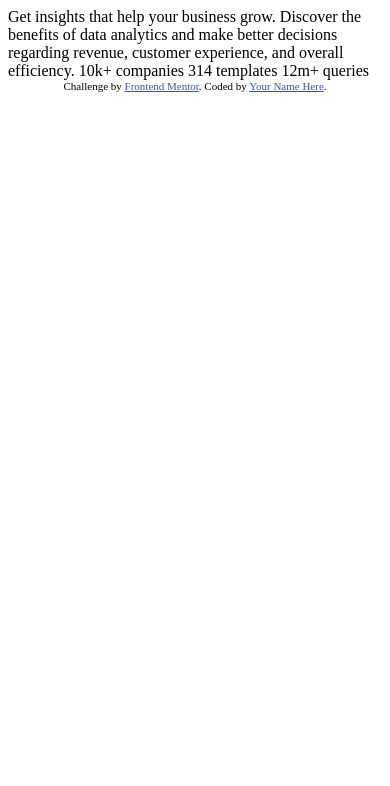
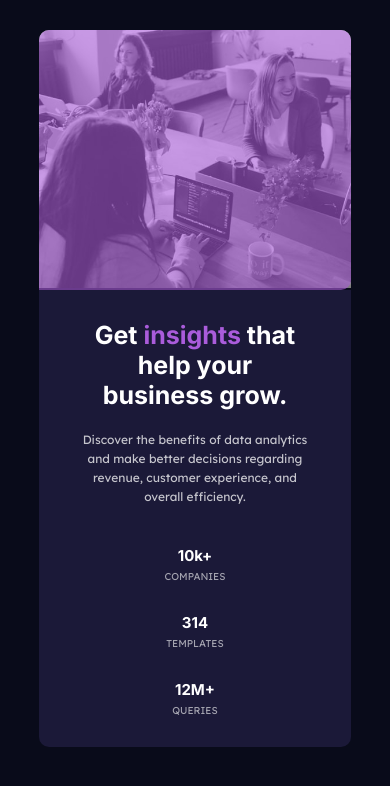
Before and after one commit to k1d12r04/stats-preview-card-component-main, a plain HTML site: page index.html in a window 390 px wide. Drawn offline with Linux system fonts and the light colour scheme.

Commit message:
Finish mobile and desktop versions

```diff
--- a/index.html
+++ b/index.html
@@ -1,33 +1,54 @@
 <!DOCTYPE html>
 <html lang="en">
   <head>
-  <meta charset="UTF-8">
-  <meta name="viewport" content="width=device-width, initial-scale=1.0"> <!-- displays site properly based on user's device -->
+    <meta charset="UTF-8" />
+    <meta name="viewport" content="width=device-width, initial-scale=1.0" />
 
-  <link rel="icon" type="image/png" sizes="32x32" href="./images/favicon-32x32.png">
-
+    <link
+      rel="icon"
+      type="image/png"
+      sizes="32x32"
+      href="./images/favicon-32x32.png"
+    />
+    <link rel="stylesheet" href="style.css" />
     <title>Frontend Mentor | Stats preview card component</title>
-
-  <!-- Feel free to remove these styles or customise in your own stylesheet 👍 -->
-  <style>
-    .attribution { font-size: 11px; text-align: center; }
-    .attribution a { color: hsl(228, 45%, 44%); }
-  </style>
   </head>
   <body>
+    <div class="stats-container">
+      <div class="main">
+        <div class="mobile-container">
+          <h2 class="main__title">
+            Get <span class="colored-text">insights</span> that help your business
+            grow.
+          </h2>
+          <p class="main__para">
+            Discover the benefits of data analytics and make better decisions
+            regarding revenue, customer experience, and overall efficiency.
+          </p>
+          <div class="statistics">
+            <div class="stat">
+              <h3 class="stat__number">10k+</h3>
+              <p class="stat__text">companies</p>
+            </div>
+            <div class="stat">
+              <h3 class="stat__number">314</h3>
+              <p class="stat__text">templates</p>
+            </div>
+            <div class="stat">
+              <h3 class="stat__number">12M+</h3>
+              <p class="stat__text">queries</p>
+            </div>
+        </div>
+        </div>
+      </div>
+      <div class="img-wrapper">
+        <img
+          class="stats-container__img"
+          src="./images/image-header-desktop.jpg"
+          alt=""
+        />
 
-  Get insights that help your business grow.
-
-  Discover the benefits of data analytics and make better decisions regarding revenue, customer
-  experience, and overall efficiency.
-
-  10k+ companies
-  314 templates
-  12m+ queries
-
-  <div class="attribution">
-    Challenge by <a href="https://www.frontendmentor.io?ref=challenge" target="_blank">Frontend Mentor</a>.
-    Coded by <a href="#">Your Name Here</a>.
+      </div>
     </div>
   </body>
 </html>
--- /dev/null
+++ b/style.css
@@ -0,0 +1,160 @@
+@import url("https://fonts.googleapis.com/css2?family=Inter:wght@400;700&family=Lexend+Deca&display=swap");
+
+*,
+*::before,
+*::after {
+  margin: 0;
+  padding: 0;
+  box-sizing: border-box;
+  font-size: inherit;
+}
+
+:root {
+  /* primary */
+  --clr-main-bg: hsl(233, 47%, 7%);
+  --clr-card-bg: hsl(244, 38%, 16%);
+  --clr-accent: hsl(277, 64%, 61%);
+
+  /* neutral */
+  --clr-main-heading-and-stats: hsl(0, 0%, 100%);
+  --clr-main-para: hsla(0, 0%, 100%, 0.75);
+  --clr-stat-heading: hsla(0, 0%, 100%, 0.6);
+
+  --ff-primary: "Inter", sans-serif;
+  --ff-secondary: "Lexend Deca", sans-serif;
+}
+
+html {
+  font-size: 62.5%;
+}
+
+body {
+  background-color: var(--clr-main-bg);
+  height: 100vh;
+  display: flex;
+  justify-content: center;
+  align-items: center;
+}
+
+img {
+  max-width: 100%;
+}
+
+.stats-container {
+  width: 70rem;
+  max-width: 90%;
+  display: grid;
+  grid-auto-flow: column;
+  grid-template-columns: 1fr 1fr;
+}
+
+.main {
+  background-color: var(--clr-card-bg);
+  color: var(--clr-main-heading-and-stats);
+  padding: 3rem;
+  border-top-left-radius: 1rem;
+  border-bottom-left-radius: 1rem;
+}
+
+.main__title {
+  font-size: 2.5rem;
+  font-family: var(--ff-primary);
+  margin-bottom: 2rem;
+}
+
+.colored-text {
+  color: var(--clr-accent);
+}
+
+.main__para {
+  font-family: "Lexend Deca";
+  font-size: 1.2rem;
+  color: var(--clr-main-para);
+  margin-bottom: 4rem;
+  line-height: 1.6;
+}
+
+.statistics {
+  display: flex;
+  gap: 3rem;
+}
+
+.stat__number {
+  font-family: var(--ff-primary);
+  font-size: 1.5rem;
+  color: var(--clr-main-heading-and-stats);
+}
+
+.stat__text {
+  font-family: var(--ff-secondary);
+  text-transform: uppercase;
+  color: var(--clr-stat-heading);
+}
+
+.img-wrapper{
+  position: relative;
+}
+
+.img-wrapper::before{
+  content: "";
+  position: absolute;
+  inset: 0;
+  background: var(--clr-accent);
+  z-index: 100;
+  opacity: .6;
+  border-top-right-radius: 1rem;
+  border-bottom-right-radius: 1rem;
+}
+
+.stats-container__img {
+  position: relative;
+  height: 100%;
+  border-top-right-radius: 1rem;
+  border-bottom-right-radius: 1rem;
+}
+
+
+
+@media only screen and (max-width: 50em) {
+
+  body{
+    height: 100%;
+  }
+
+  .stats-container {
+    display: flex;
+    flex-direction: column-reverse;
+    text-align: center;
+    max-width: 80%;
+    padding-top: 3rem;
+    padding-bottom: 3rem;
+  }
+  .statistics {
+    display: grid;
+  }
+  .main {
+    border-bottom-right-radius: 1rem;
+    border-bottom-left-radius: 1rem;
+    border-top-left-radius: 0;
+  }
+
+  .img-wrapper::before{
+    border-top-left-radius: 1rem;
+  }
+
+  .stats-container__img{
+    border-bottom-right-radius: 0;
+    border-bottom-left-radius: 0;
+    border-top-left-radius: 1rem;
+    width: 100%;
+    height: 100%;
+
+  }
+  .stat__number{
+    margin-bottom: .5rem;
+  }
+  .mobile-container{
+    width: 90%;
+    margin-inline: auto;
+  }
+}
```
Also changed, not shown: 1 other file. Lines whose indentation alone changed are shown as unchanged.
